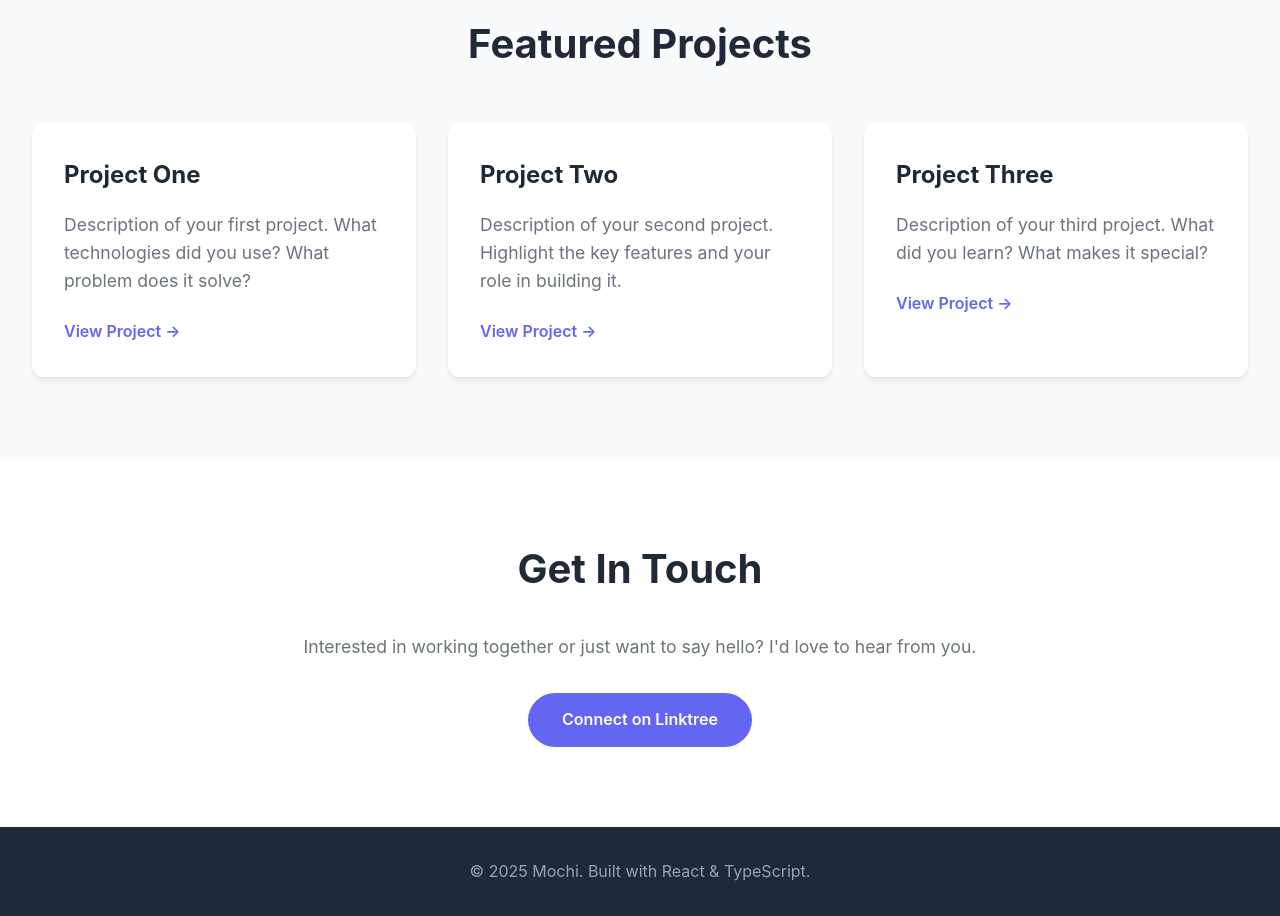
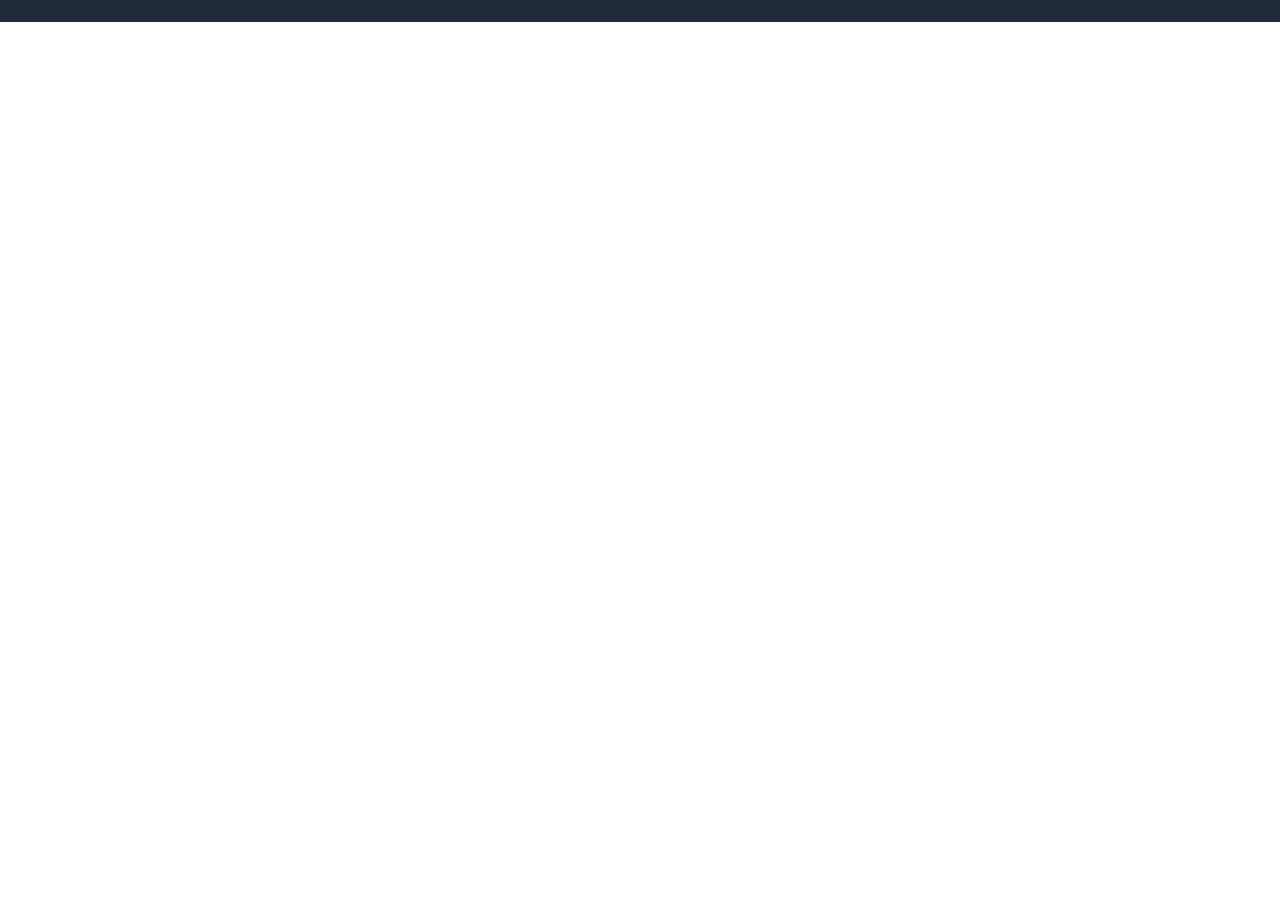
Before and after one commit to MochiZzz/mochizzz.com, a React (Vite) app in the folder frontend/: page / in a window 1280 px wide. Shown: the part 1240-2156 px from the top of the page. After the commit the page ends 1262 px from the top, so only its background shows below. Built offline with nearby package versions, Linux system fonts and the light colour scheme.

Commit message:
fix: removed projects, and contact section of home

```diff
--- a/frontend/src/pages/Home.tsx
+++ b/frontend/src/pages/Home.tsx
@@ -1,6 +1,4 @@
-// import { Link } from 'react-router-dom';
 import MZR08459 from '../../public/MZR08476-Pano-2.jpg'
-import Typewriter from '../components/Typewriter';
 
 function Home() {
   return (
@@ -39,48 +37,10 @@ function Home() {
         </div>
       </section>
 
-      {/* Projects Section */}
-      <section id="projects" className="section bg-gray">
-        <div className="container">
-          <h2>Featured Projects</h2>
-          <div className="projects-grid">
-            <div className="project-card">
-              <h3>Project One</h3>
-              <p>Description of your first project. What technologies did you use? What problem does it solve?</p>
-              <a href="#" className="project-link">View Project →</a>
-            </div>
-            <div className="project-card">
-              <h3>Project Two</h3>
-              <p>Description of your second project. Highlight the key features and your role in building it.</p>
-              <a href="#" className="project-link">View Project →</a>
-            </div>
-            <div className="project-card">
-              <h3>Project Three</h3>
-              <p>Description of your third project. What did you learn? What makes it special?</p>
-              <a href="#" className="project-link">View Project →</a>
-            </div>
-          </div>
-        </div>
-      </section>
-
-      {/* Contact Section */}
-      <section id="contact" className="section">
-        <div className="container">
-          <h2>Get In Touch</h2>
-          <p>
-            Interested in working together or just want to say hello?
-            I'd love to hear from you.
-          </p>
-          <a href="https://www.instagram.com/_mochizzz/" className="btn btn-primary" target="_blank" rel="noopener noreferrer">
-            Connect on Linktree
-          </a>
-        </div>
-      </section>
-
       {/* Footer */}
       <footer className="footer">
         <div className="container">
-          <p>&copy; 2025 Mochi. Built with React & TypeScript.</p>
+          <p>&copy; 2025 MochiZzz. Built with React & TypeScript.</p>
         </div>
       </footer>
     </div>
```
